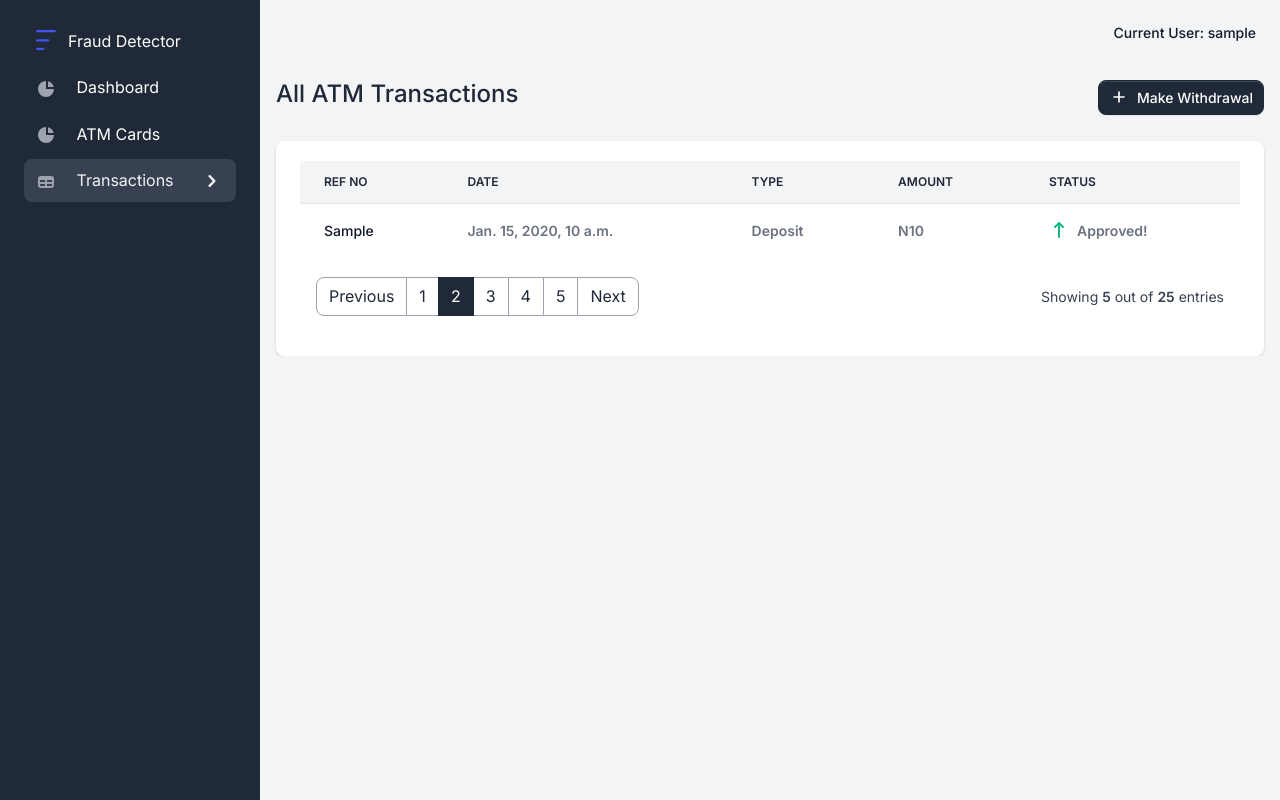
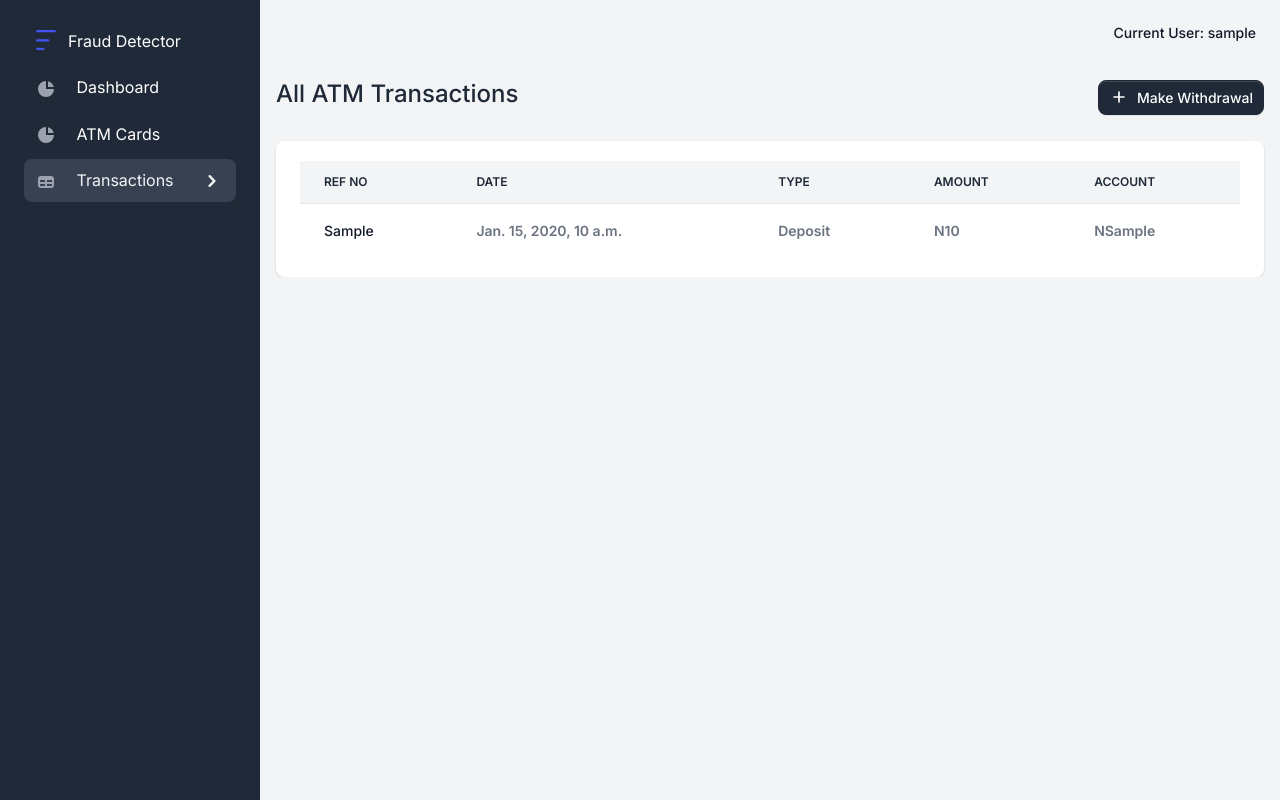
Before and after one commit to edokaDev/fraud-detector, a Django app: page /transactions/ in a window 1280 px wide. Run offline with Django 4.2, Linux system fonts and the light colour scheme; a user stored in the database is signed in; tables that the repository leaves empty hold one stand-in row (values such as "Sample post"); some libraries are stand-ins or nearby versions.

Commit message:
fix: last update

```diff
--- a/core/templates/transactions.html
+++ b/core/templates/transactions.html
@@ -28,7 +28,7 @@
             <th class="border-bottom" scope="col">Date</th>
             <th class="border-bottom" scope="col">Type</th>
             <th class="border-bottom" scope="col">Amount</th>
-            <th class="border-bottom" scope="col">Status</th>
+            <th class="border-bottom" scope="col">Account</th>
         </tr>
         </thead>
         <tbody>
@@ -47,47 +47,12 @@
                 N{{ transaction.amount }}
             </td>
             <td class="fw-bolder text-gray-500">
-                <div class="d-flex">
-                    <svg class="icon icon-xs text-{% if transaction.is_fraud %}danger{% else %}success{% endif %} me-2" fill="currentColor" viewBox="0 0 20 20"><path fill-rule="evenodd" d="M5.293 7.707a1 1 0 010-1.414l4-4a1 1 0 011.414 0l4 4a1 1 0 01-1.414 1.414L11 5.414V17a1 1 0 11-2 0V5.414L6.707 7.707a1 1 0 01-1.414 0z" clip-rule="evenodd"></path></svg>
-                    {% if transaction.is_fraud %}
-                    Fraud, Declined!
-                    {% else %}
-                    Approved!
-                    {% endif %}
-                </div>
+                N{{ transaction.card.account }}
             </td>
         </tr>
         {% endfor %}
         </tbody>
     </table>
-<div class="card-footer px-3 border-0 d-flex flex-column flex-lg-row align-items-center justify-content-between">
-          <nav aria-label="Page navigation example">
-              <ul class="pagination mb-0">
-                  <li class="page-item">
-                      <a class="page-link" href="#">Previous</a>
-                  </li>
-                  <li class="page-item">
-                      <a class="page-link" href="#">1</a>
-                  </li>
-                  <li class="page-item active">
-                      <a class="page-link" href="#">2</a>
-                  </li>
-                  <li class="page-item">
-                      <a class="page-link" href="#">3</a>
-                  </li>
-                  <li class="page-item">
-                      <a class="page-link" href="#">4</a>
-                  </li>
-                  <li class="page-item">
-                      <a class="page-link" href="#">5</a>
-                  </li>
-                  <li class="page-item">
-                      <a class="page-link" href="#">Next</a>
-                  </li>
-              </ul>
-          </nav>
-          <div class="fw-normal small mt-4 mt-lg-0">Showing <b>5</b> out of <b>25</b> entries</div>
-      </div>
   </div>
 
 {% endblock content %}
--- a/core/views.py
+++ b/core/views.py
@@ -74,7 +74,7 @@ class DashboardView(LoginRequiredMixin, View):
     redirect_field_name = '/'
 
     def get(self, request):
-        title = 'Dashboard'
+        title = 'Dashboard New'
         transactions = Transaction.objects.filter(card__account__user=request.user, is_approved=True)
         user_cards = AtmCard.objects.filter(account__user=request.user)
         card_count = user_cards.count()
@@ -117,7 +117,7 @@ class TransactionsView(LoginRequiredMixin, View):
 
     def get(self, request):
         title = 'Transactions'
-        transactions = Transaction.objects.filter(card__account__user=request.user)
+        transactions = Transaction.objects.filter(card__account__user=request.user, is_approved=True)
 
         context = {
             'title': title,
@@ -305,6 +305,7 @@ class DepositView(LoginRequiredMixin, View):
         tx.amount = amount
         tx.card = card
         tx.tx_type = 'Deposit'
+        tx.is_approved = True
         tx.save()
 
         # credit user
```
Also changed, not shown: core/templates/dashboard.html (+3 -10 lines).
